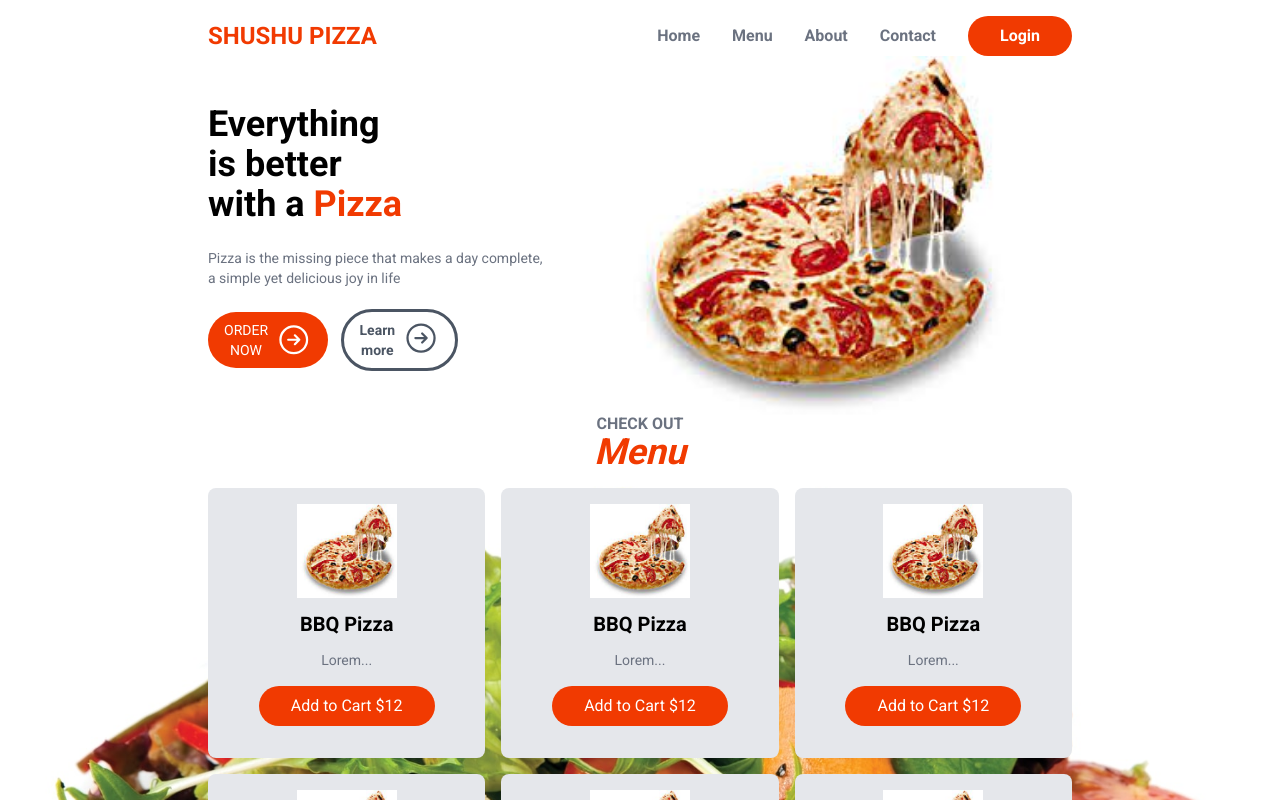
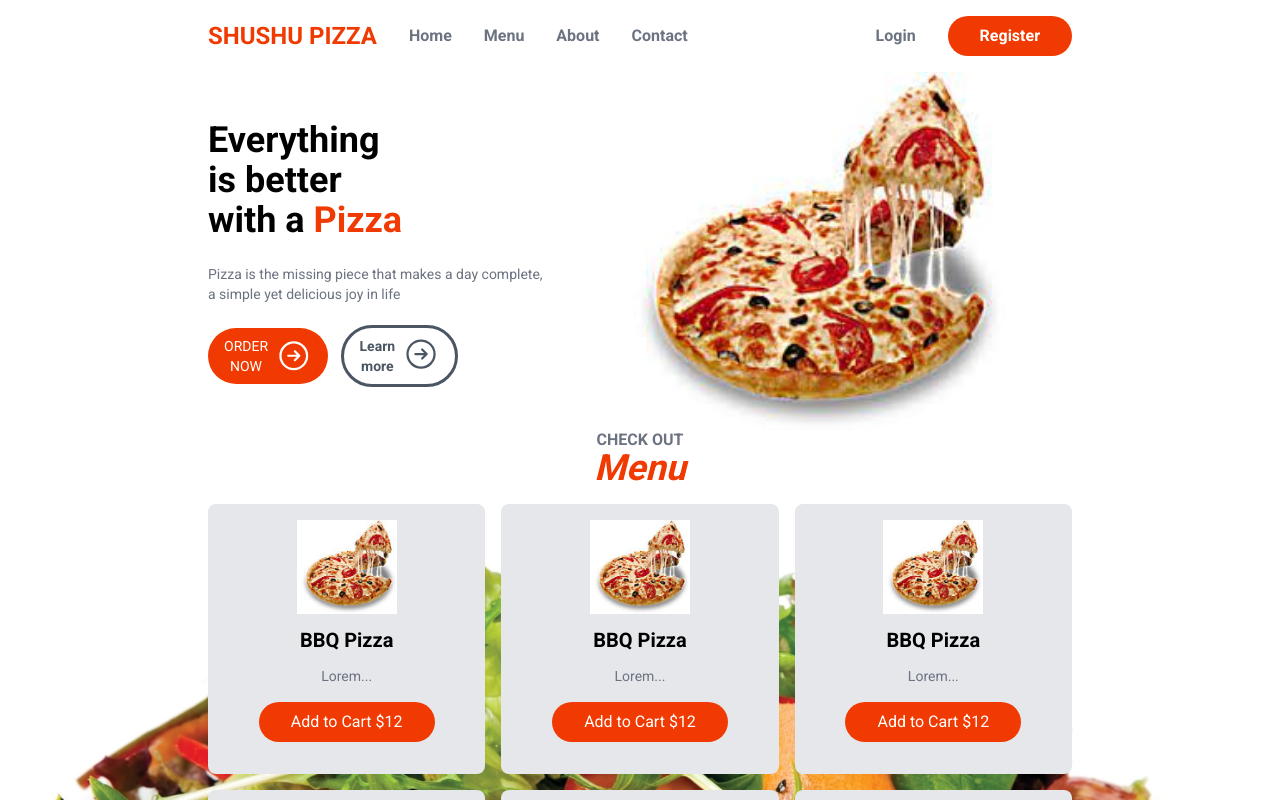
Before and after one commit to Shelton-beep/food-ordering-app, a Next.js app: page / in a window 1280 px wide. Shown: the top 800 px of the page. Built offline with nearby package versions, Linux system fonts and the light colour scheme.

Commit message:
refactored code

```diff
--- a/src/components/layout/Header.js
+++ b/src/components/layout/Header.js
@@ -4,19 +4,22 @@ const Header = () => {
   return (
     <>
       <header className="flex items-center justify-between">
-        <Link className="text-primary font-semibold text-2xl" href="">
-          SHUSHU PIZZA
-        </Link>
         <nav className="flex items-center gap-8 text-gray-500 font-semibold">
+          <Link className="text-primary font-semibold text-2xl" href="">
+            SHUSHU PIZZA
+          </Link>
           <Link href={""}>Home</Link>
           <Link href={""}>Menu</Link>
           <Link href={""}>About</Link>
           <Link href={""}>Contact</Link>
+        </nav>
+        <nav className="flex items-center gap-8 text-gray-500 font-semibold">
+          <Link href={""}>Login</Link>
           <Link
             href={""}
             className="bg-primary text-white rounded-full px-8 py-2"
           >
-            Login
+            Register
           </Link>
         </nav>
       </header>
--- a/src/components/layout/Hero.js
+++ b/src/components/layout/Hero.js
@@ -4,7 +4,7 @@ import Right from "../icons/Right";
 const Hero = () => {
   return (
     <>
-      <section className="hero">
+      <section className="hero mt-4">
         <div className="py-12">
           <h1 className="text-4xl font-semibold">
             Everything
```
